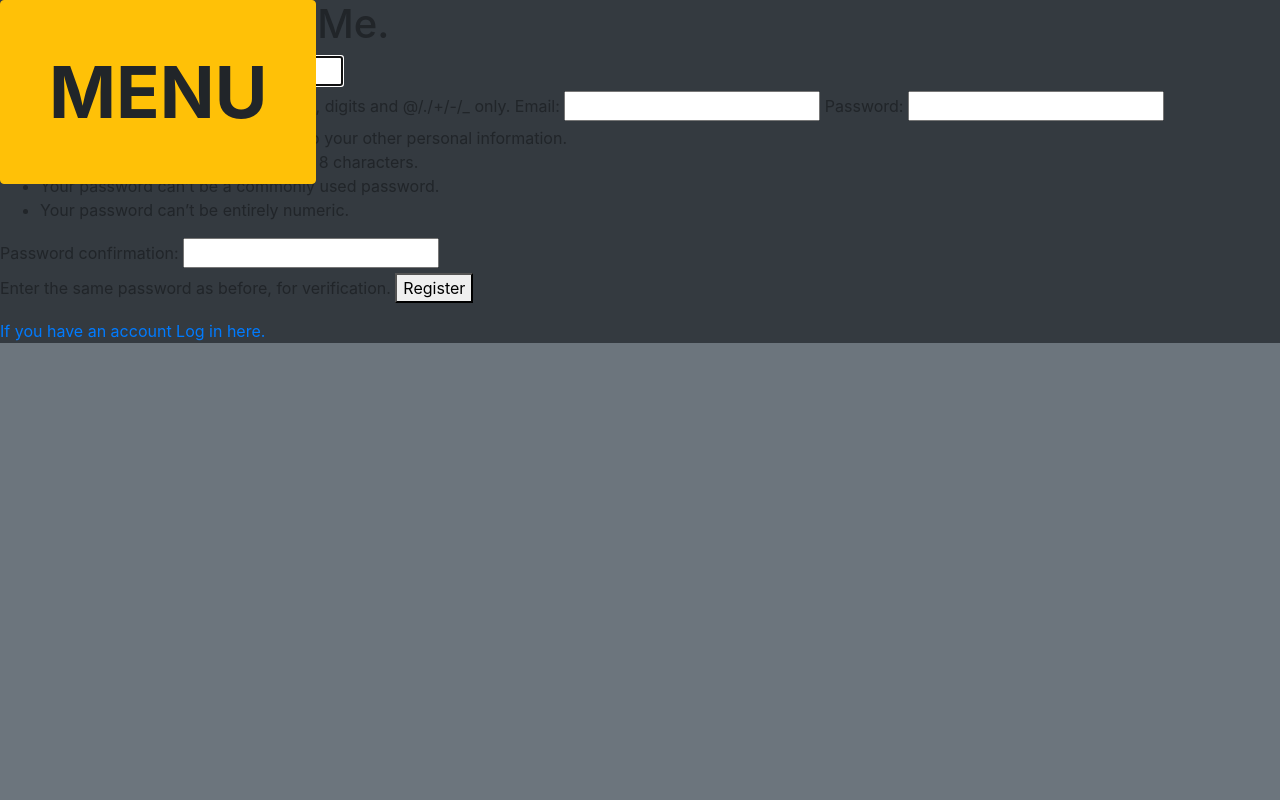
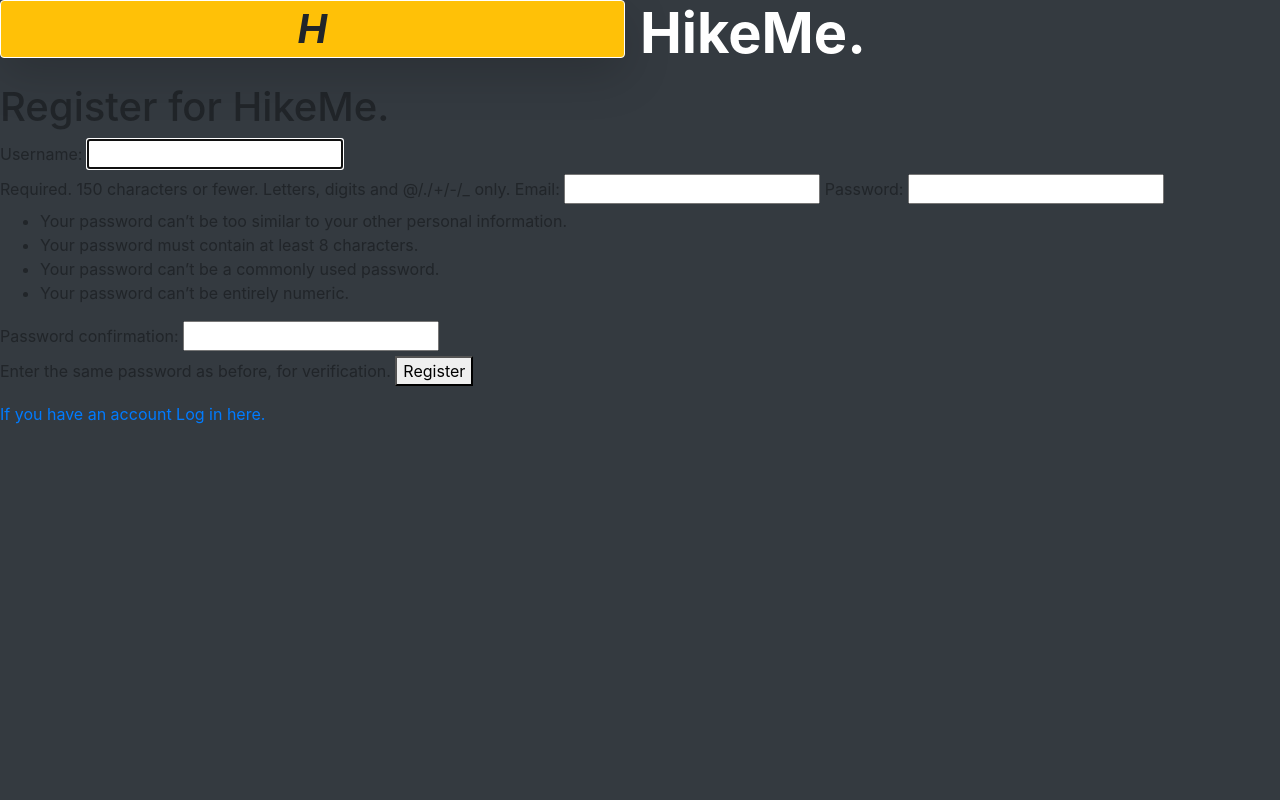
Before and after one commit to cadeclark101/hikeme, a Django app: page /accounts/register/ in a window 1280 px wide. Run offline with Django 4.2, Linux system fonts and the light colour scheme; some libraries are stand-ins or nearby versions.

Commit message:
Changed the UI layout

```diff
--- a/templates/base.html
+++ b/templates/base.html
@@ -1,42 +1,49 @@
 <html>
     <header>
         <meta charset="utf-8">
+        <meta name="viewport" content="width=device-width, user-scalable=no" />
           <title>{% block title %}HikeMe{% endblock %}</title>
         {% load static %}
           <link rel="stylesheet" href="{% static 'css/bootstrap.min.css' %}">
           <link rel="stylesheet" href="{% static 'css/bootstrap.css' %}">
 
+      <div class="container-fluid">
+        <div class="row">
+          <div class="col pb-0 py-0 pl-0 pr-0">
             <nav id="sidebarMenu" class="d-lg-block sidebar position-sticky">
-            <div class="position-absolute">
+                  <div class="position-absolute w-100">
                     <div class="list-group list-group-flush">
-                <button class="btn btn-warning w-100 p-5" type="button" data-toggle="collapse" data-target="#collapseMenu" aria-expanded="false" aria-controls="collapseMenu"><span class="display-3 font-weight-bold ">MENU</span>
+                      <button class="btn btn-warning w-100 p-1 shadow-lg border-white font-italic" type="button" data-toggle="collapse" data-target="#collapseMenu" aria-expanded="false" aria-controls="collapseMenu"><span class="h1 font-weight-bold w-100">H</span></button>
+                      <div class="collapse" id="collapseMenu">
+                        <button href="#" class="btn btn-danger w-100 p-1 shadow border border-white">
+                            <span class="font-weight-bold font-italic">HIKE</span>
                         </button>
-                <div class="collapse" id="collapseMenu">
-                  <button href="#" class="btn-dark ripple w-100 p-5">
-                      <span class="h1">HIKE</span>
+                        <button href="#" class="btn btn-danger w-100 p-1 shadow border border-white">
+                          <span class="font-weight-bold font-italic">STATISTICS</span>
                         </button>
-                  <button href="#" class="btn-dark ripple w-100 p-5">
-                    <span class="h1">STATISTICS</span>
+                        <button href="#" class="btn btn-danger w-100 p-1 shadow border border-white">
+                            <span class="font-weight-bold font-italic">LEADERBOARD</span>
                         </button>
-                  <button href="#" class="btn-dark ripple w-100 p-5">
-                      <span class="h1">LEADERBOARD</span>
-                  </button>
-                  <button href="#" class="btn-dark ripple w-100 p-5">
-                    <span class="h1">ACCOUNT</span>
+                        <button href="#" class="btn btn-danger w-100 p-1 shadow border border-white">
+                          <span class="font-weight-bold font-italic">ACCOUNT</span>
                         </button>
                       </div>
                     </div>
                   </div>
               </nav>
+            </div>
+            <div class="col">
+              <p class="display-4 font-weight-bold text-white">HikeMe.</p>
+          </div>
+        </div>
+    </div>
     </header>
 
 
-    <body class="bg-secondary">
+    <body class="bg-dark">
         <main>
-          <div class="w-100 bg-dark">
               {% block content %}
               {% endblock %}
-          </div>
         </main>
 
         <script src="{% static 'js/jquery-3.6.4.js' %}"></script>
--- a/templates/home.html
+++ b/templates/home.html
@@ -16,7 +16,6 @@
 {% endblock script %}
 
 {% block content %}
-        <span class="display-2 float-right font-weight-bold font-italic text-white">{{current_hike.trail.name}}</span>
             <div id="widget-container h-100">
                 <div class="basic">
                     <br>
@@ -24,7 +23,7 @@
                         {% include "warning.html" %}
                     </div>
                     <div id="view_hike_template_container">
-                        {% include "view_hike.html" %}
+                        {% include "current_hike.html" %}
                     </div>
                 </div>
             </div>
```
Also changed, not shown: templates/current_hike.html (added, +40 -0 lines), templates/view_hike.html (deleted, +0 -12 lines). Lines whose indentation alone changed are shown as unchanged.
